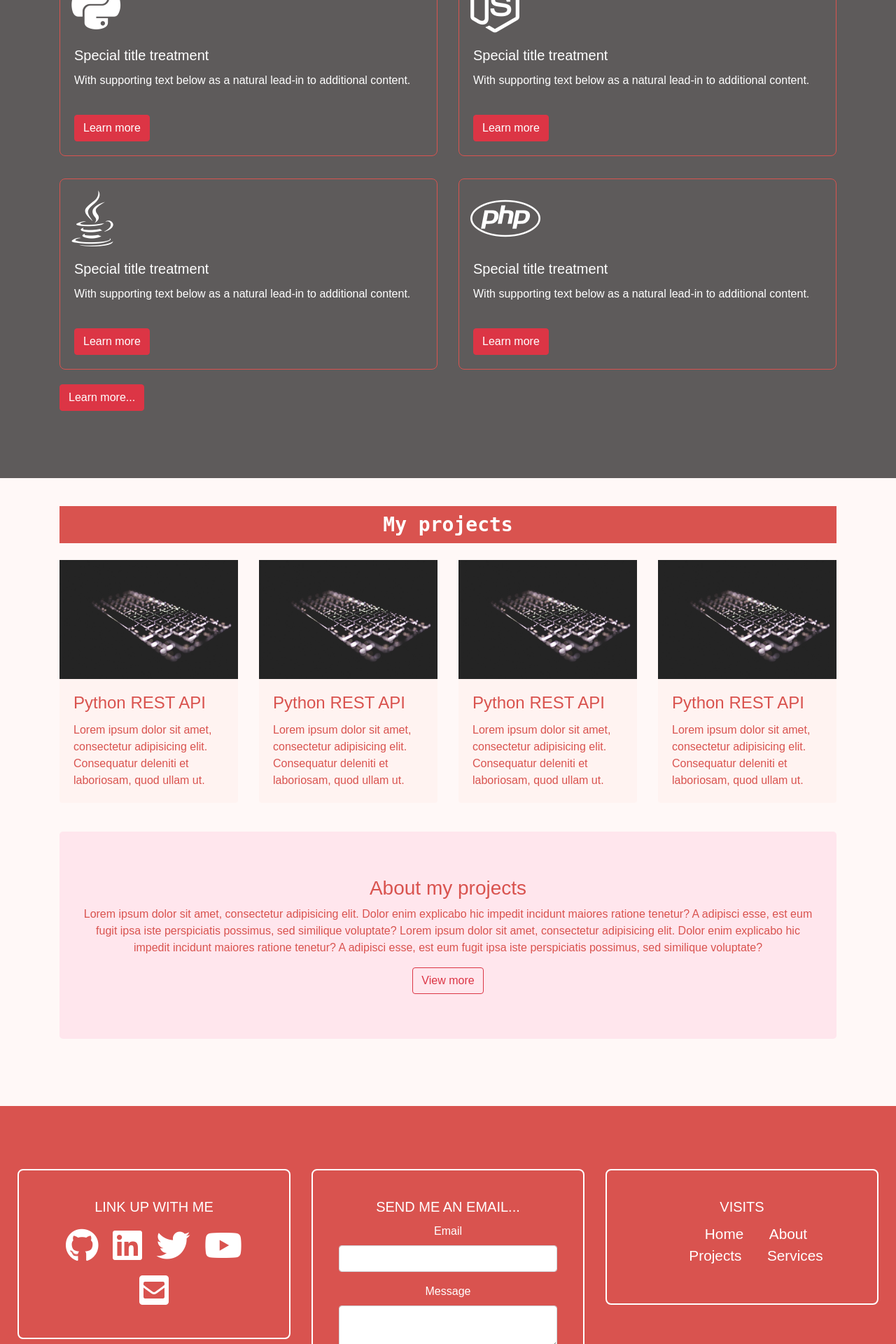
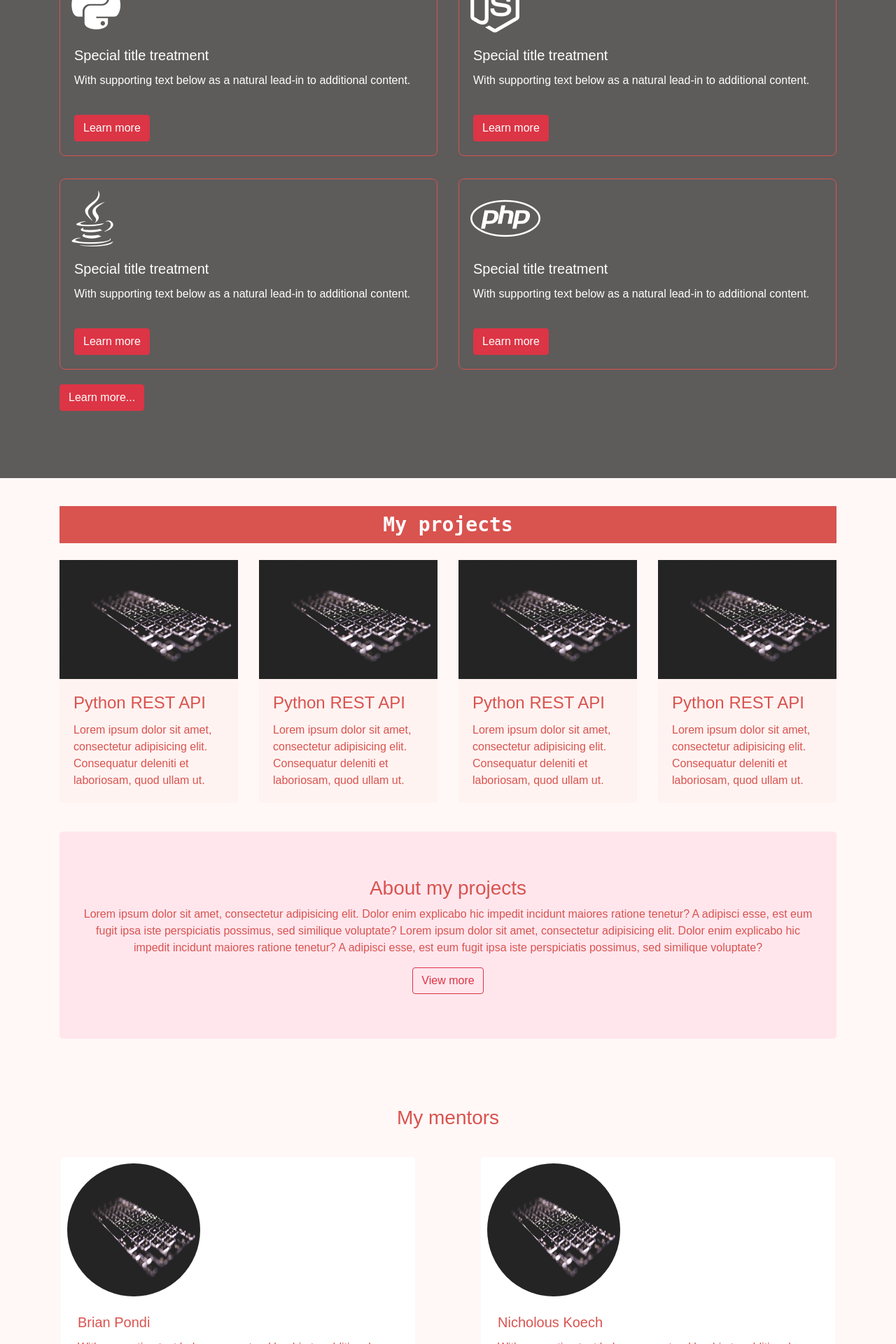
Before and after one commit to AntonyIS/My-Portfolio, a Flask app: page / in a window 1280 px wide. Shown: the part 1600-3520 px from the top of the page at 70% size. Run offline with Flask 2, Linux system fonts and the light colour scheme; some libraries are stand-ins or nearby versions.

Commit message:
Added the my mentor section

```diff
--- a/static/css/style_1.css
+++ b/static/css/style_1.css
@@ -227,3 +227,38 @@ body{
     background-color: rgba(255, 182, 174, 0.09);
 }
 /*Start projects section*/
+
+/*Start section mentor*/
+#section-mentor{
+    padding-left: 2.5rem;
+    padding-right: 2.5rem;
+    color:#d9534f ;
+}
+#section-mentor .card{
+    /*box-shadow: 2px 2px 2px 2px rgba(255, 50, 137, 0.09);*/
+    margin: 2rem;
+    padding: 4px;
+    border: transparent;
+}
+#section-mentor .card:hover{
+    box-shadow: 2px 2px 2px 2px rgba(255, 50, 137, 0.09);
+    border: 1px solid #c6c8ca;
+}
+#section-mentor .card img{
+    height: 200px;
+    width: 200px;
+    padding: 5px;
+    border-radius: 50%;
+
+}
+#section-mentor .mentor-title{
+    text-align: center;
+}
+
+/*#section-mentor .card h5{*/
+/*       float: left;*/
+/*}*/
+/*#section-mentor .card-body{*/
+/*    float: right;*/
+/*}*/
+/*End section mentor*/
--- a/templates/index_1.html
+++ b/templates/index_1.html
@@ -21,7 +21,8 @@
             <i class="fab fa-java fa-2x"></i>
             <i class="fab fa-node-js fa-2x"></i>
             <i class="fab fa-python fa-2x"></i>
-             <i class="fas fa-database fa-2x"></i>
+            <i class="fas fa-database fa-2x"></i>
+            <i class="fab fa-github fa-2x"></i>
 
 
         </div>
@@ -189,32 +190,33 @@
 <!--######################End project index section####################################-->
 
 <!--######################start mentor index section####################################-->
-{#<section id="section-mentor">#}
-{#    <div class="container">#}
-{#        <div class="row">#}
-{#            <div class="col-md-6 col-lg-6 col-xl-6">#}
-{#                <div class="col-sm-6">#}
-{#                    <div class="card">#}
-{#                      <div class="card-body">#}
-{#                        <h5 class="card-title">Special title treatment</h5>#}
-{#                        <p class="card-text">With supporting text below as a natural lead-in to additional content.</p>#}
-{#                      </div>#}
-{#                    </div>#}
-{#                </div>#}
-{#            </div>#}
-{#            <div class="col-md-6 col-lg-6 col-xl-6">#}
-{#                <div class="col-sm-6">#}
-{#                    <div class="card">#}
-{#                      <div class="card-body">#}
-{#                        <h5 class="card-title">Special title treatment</h5>#}
-{#                        <p class="card-text">With supporting text below as a natural lead-in to additional content.</p>#}
-{#                      </div>#}
-{#                    </div>#}
-{#                </div>#}
-{#            </div>#}
-{#        </div>#}
-{#    </div>#}
-{#</section>#}
+<section id="section-mentor">
+    <div class="container-fluid">
+         <h3 class="mentor-title">My mentors</h3>
+        <div class="row">
+            <div class="col-md-6 col-lg-6 col-xl-6">
+                <div class="card">
+                    <img src="{{ url_for('static', filename='images/banners/banner8.jpg') }}" alt="" class="img-fluid">
+                  <div class="card-body">
+                    <h5 class="card-title">Brian Pondi</h5>
+                    <p class="card-text">With supporting text below as a natural lead-in to additional content.</p>
+                       <i class="fab fa-github fa-2x"></i>
+                  </div>
+                </div>
+            </div>
+            <div class="col-md-6 col-lg-6 col-xl-6">
+                <div class="card">
+                    <img src="{{ url_for('static', filename='images/banners/banner8.jpg') }}" alt="" class="img-fluid">
+                  <div class="card-body">
+                    <h5 class="card-title">Nicholous Koech</h5>
+                    <p class="card-text">With supporting text below as a natural lead-in to additional content.</p>
+                      <span> <i class="fab fa-github fa-2x"></i></span>
+                  </div>
+                </div>
+            </div>
+        </div>
+    </div>
+</section>
 <!--######################end mentor index section####################################-->
 
 
```
